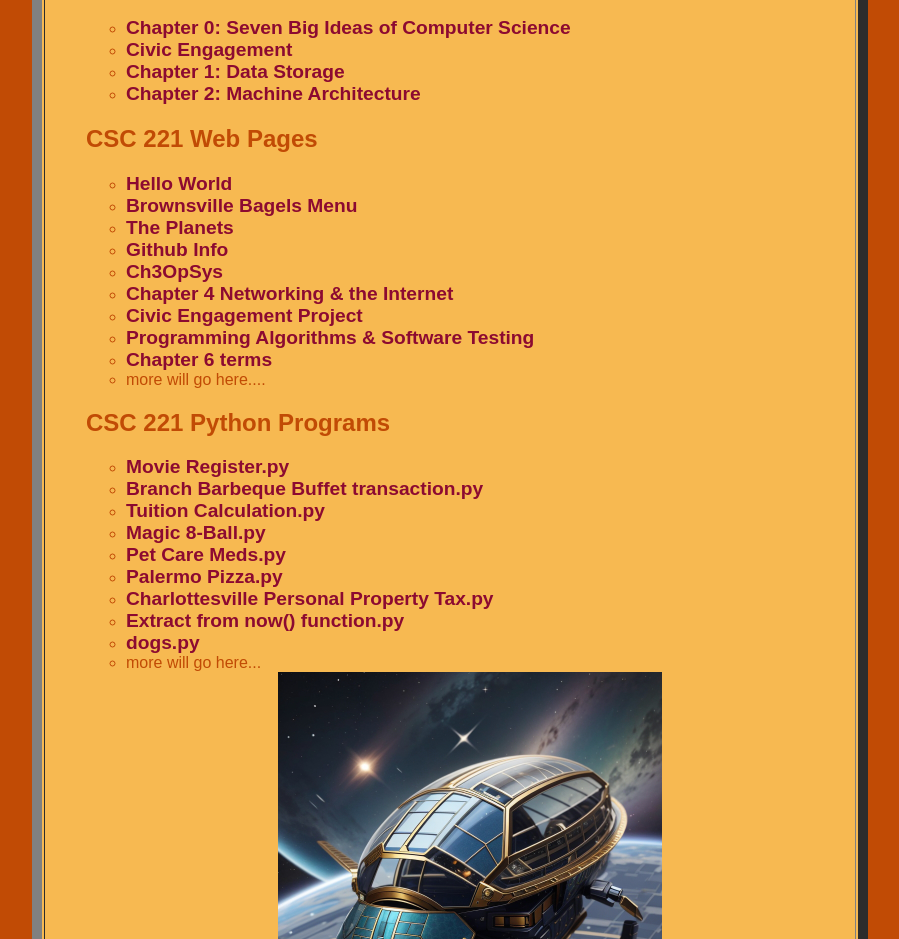
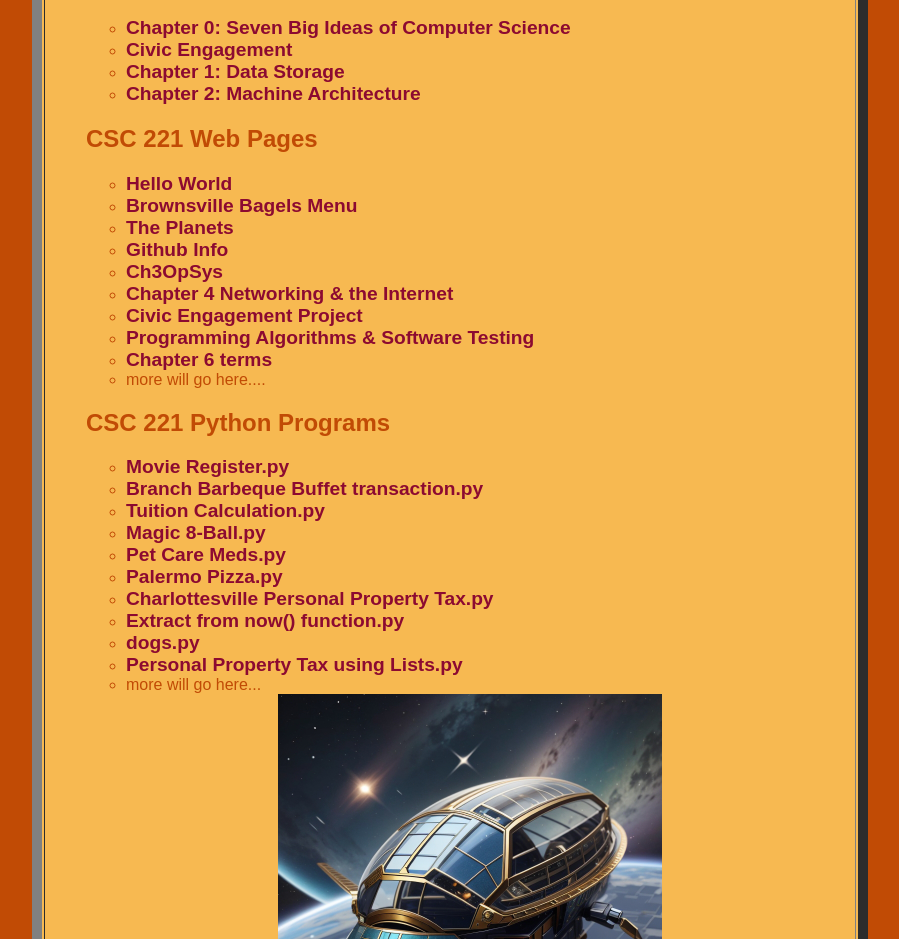
Before and after one commit to arashtajalli-pvcc/arashtajalli-pvcc.github.io, a plain HTML site: page index.html in a window 1280 px wide. Shown: the part 161-1100 px from the top of the page, without its empty margins (190-1089 px from the left). Drawn offline with Linux system fonts and the light colour scheme.

Commit message:
Update index.html

```diff
--- a/index.html
+++ b/index.html
@@ -74,6 +74,7 @@
                     <li><a href="Charlottesville_tax_relief.py"> Charlottesville Personal Property Tax.py </a></li>
                     <li><a href="extract_datetime.py">Extract from now() function.py</a></li>
                     <li><a href="dognames.py">dogs.py</a></li>
+                    <li><a href="perproptaxlists.py">Personal Property Tax using Lists.py</a></li>
                     <li>more will go here...</li>
             </ul>
 
```
